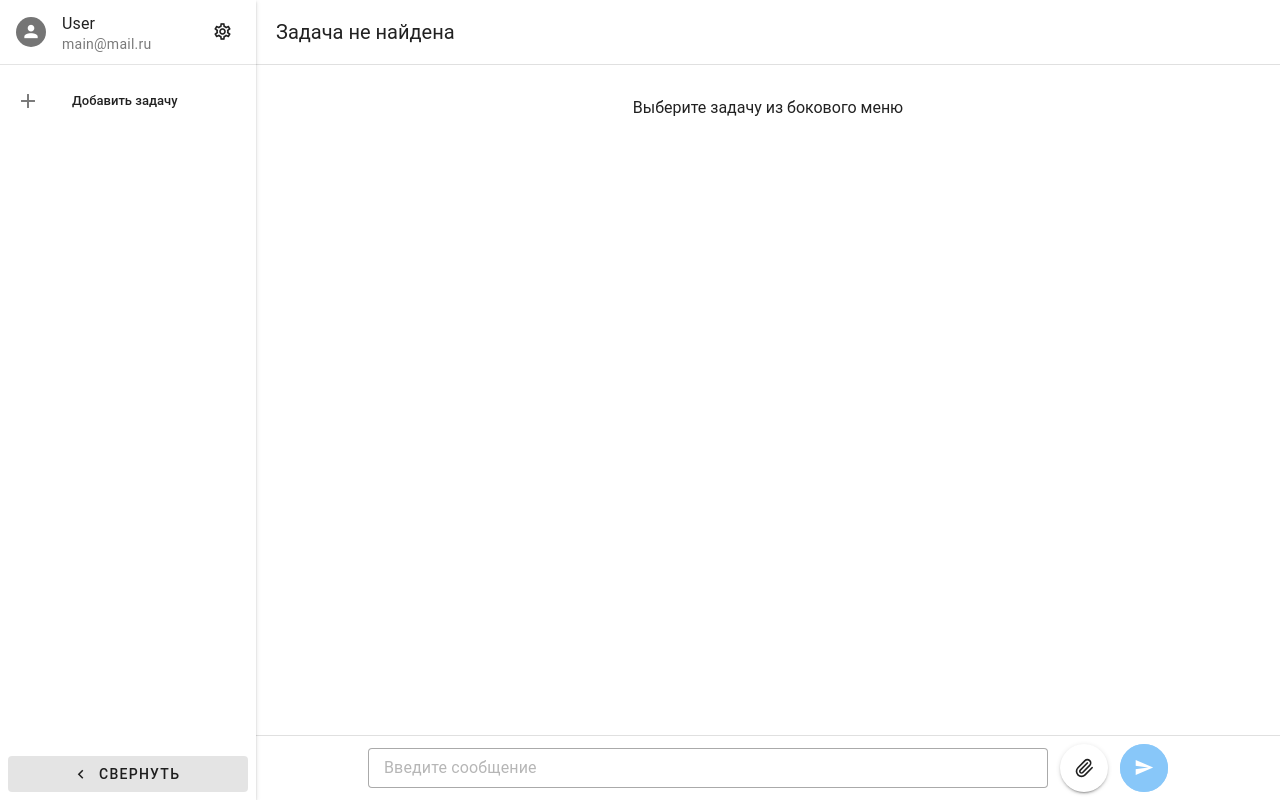
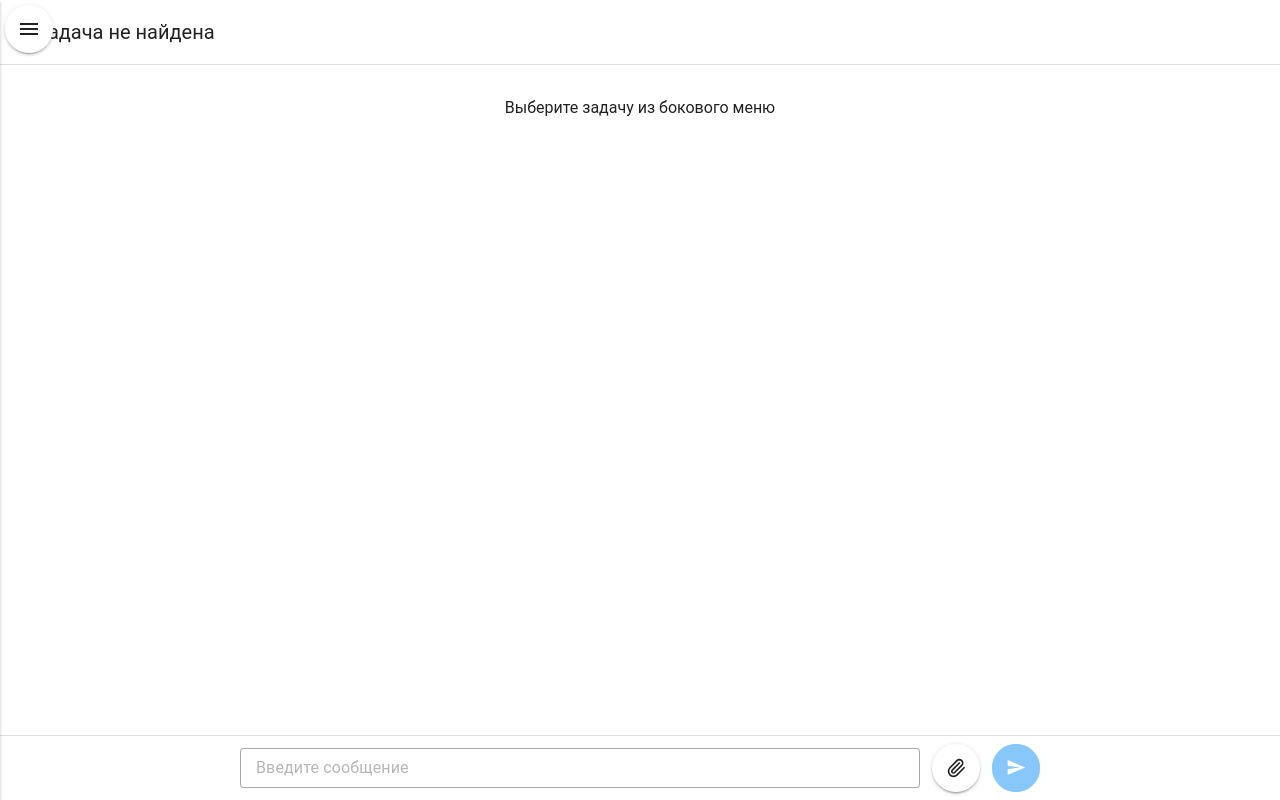
Before and after one commit to YangBang74/manager-task, a Vue app: page /task/1 in a window 1280 px wide. Built offline with nearby package versions, Linux system fonts and the light colour scheme.

Commit message:
feat: response verticalnav

```diff
--- a/src/components/VerticalNav.vue
+++ b/src/components/VerticalNav.vue
@@ -14,9 +14,7 @@ const vuetifyTheme = useTheme()
 // Тема
 // ——————————————————————————
 export type Theme = 'light' | 'dark' | 'system'
-
 const preference = ref<Theme>((localStorage.getItem('theme') as Theme) || 'system')
-
 const theme = computed<'light' | 'dark' | 'system'>({
   get: () => preference.value,
   set: (val) => {
@@ -35,7 +33,7 @@ function applyTheme() {
   }
 }
 
-// слушаем системную тему, если выбрано system
+// Слушаем системную тему, если выбрано system
 const mq = window.matchMedia('(prefers-color-scheme: dark)')
 mq.addEventListener('change', () => {
   if (preference.value === 'system') {
@@ -43,7 +41,7 @@ mq.addEventListener('change', () => {
   }
 })
 
-// применяем тему сразу при загрузке
+// Применяем тему сразу при загрузке
 onMounted(() => {
   applyTheme()
 })
@@ -51,7 +49,7 @@ onMounted(() => {
 // ——————————————————————————
 // Меню и задачи
 // ——————————————————————————
-const menuIsActive = ref(true)
+const menuIsActive = ref(false)
 const showInput = ref(false)
 const newTaskTitle = ref('')
 const settingsModal = ref(false)
@@ -65,15 +63,34 @@ function addTask() {
 
 function goToTask(taskId: number) {
   router.push(`/task/${taskId}`)
+  if ($vuetify.display.mdAndDown) {
+    menuIsActive.value = false // Закрываем меню после выбора задачи на мобильных
+  }
+}
+
+function toggleMenu() {
+  menuIsActive.value = !menuIsActive.value
 }
 </script>
 
 <template>
+  <!-- Иконка меню для мобильной версии -->
+  <VBtn
+    v-if="$vuetify.display.mdAndDown || !menuIsActive"
+    icon
+    class="mobile-menu-btn"
+    @click="toggleMenu"
+  >
+    <VIcon icon="mdi-menu" size="24" />
+  </VBtn>
+
   <!-- Боковое меню -->
   <VNavigationDrawer
+    v-model="menuIsActive"
     :rail="!menuIsActive"
     class="flex-no-wrap"
-    permanent
+    :class="$vuetify.display.mdAndDown ? 'absolute' : 'relative'"
+    :permanent="!$vuetify.display.mdAndDown"
     floating
     rail-width="60"
     elevation="2"
@@ -98,15 +115,14 @@ function goToTask(taskId: number) {
         </VBtn>
       </template>
     </VListItem>
-
     <VDivider class="my-2" />
-
     <VList density="compact" nav>
       <VListItem
         prepend-icon="mdi-plus"
-        title="Добавить задачу"
+        :title="menuIsActive ? 'Добавить задачу' : ''"
         @click="showInput = !showInput"
         rounded="lg"
+        :class="!menuIsActive ? 'justify-center' : ''"
       />
       <VExpandTransition>
         <div v-if="showInput && menuIsActive" class="my-2">
@@ -121,7 +137,6 @@ function goToTask(taskId: number) {
           />
         </div>
       </VExpandTransition>
-
       <VListItem
         v-for="task in store.tasks"
         :key="task.id"
@@ -132,7 +147,7 @@ function goToTask(taskId: number) {
         rounded="lg"
         :class="[
           task.done ? 'line-through text-medium-emphasis bg-success' : 'bg-secondary/20',
-          !menuIsActive ? 'task-icon-centered' : '',
+          !menuIsActive ? 'justify-center' : '',
         ]"
       >
         <template #prepend>
@@ -154,15 +169,14 @@ function goToTask(taskId: number) {
         </template>
       </VListItem>
     </VList>
-
-    <template #append>
+    <template #append v-if="!$vuetify.display.mdAndDown">
       <div class="pa-2">
         <VBtn
           block
           variant="tonal"
-          @click="menuIsActive = !menuIsActive"
+          @click="toggleMenu"
           class="ma-0"
-          :class="menuIsActive ? 'text-center ma-0' : 'text-h6'"
+          :class="menuIsActive ? 'text-center ma-0' : 'text-h6 justify-center'"
           :prepend-icon="menuIsActive ? 'mdi-chevron-left' : 'mdi-chevron-right'"
           :text="menuIsActive ? 'Свернуть' : ''"
         >
@@ -177,7 +191,6 @@ function goToTask(taskId: number) {
       <template #append>
         <VBtn icon="mdi-close" variant="text" @click="settingsModal = false"></VBtn>
       </template>
-
       <VCardText class="d-flex justify-between gap-4">
         <VCard
           :color="theme === 'system' ? 'primary' : ''"
@@ -188,7 +201,6 @@ function goToTask(taskId: number) {
           <Monitor width="24" />
           <span class="text-sm">Системная</span>
         </VCard>
-
         <VCard
           :color="theme === 'light' ? 'primary' : ''"
           width="33.3%"
@@ -198,7 +210,6 @@ function goToTask(taskId: number) {
           <Sun width="24" />
           <span class="text-sm">Светлая</span>
         </VCard>
-
         <VCard
           :color="theme === 'dark' ? 'primary' : ''"
           width="33.3%"
@@ -217,12 +228,19 @@ function goToTask(taskId: number) {
 .text-decoration-line-through {
   text-decoration: line-through;
 }
-
-/* Дополнительно: для центрирования текста под иконкой */
 .pa-4 {
   padding: 1rem !important;
 }
 .mt-2 {
   margin-top: 0.5rem !important;
 }
+.justify-center {
+  justify-content: center;
+}
+.mobile-menu-btn {
+  position: fixed;
+  top: 5px;
+  left: 5px;
+  z-index: 1000;
+}
 </style>
--- a/src/layouts/default.vue
+++ /dev/null
@@ -1,14 +0,0 @@
-<script setup lang="ts">
-import VerticialNav from '@/components/VerticalNav.vue'
-import { RouterView } from 'vue-router'
-</script>
-
-<template>
-  <div class="layout">
-    <main class="flex">
-      <VerticialNav />
-      <RouterView class="w-[80%]" />
-    </main>
-    <footer></footer>
-  </div>
-</template>
--- a/src/plugins/vuetify.ts
+++ b/src/plugins/vuetify.ts
@@ -52,4 +52,15 @@ export const vuetify = createVuetify({
     },
     sets: { mdi },
   },
+  display: {
+    mobileBreakpoint: 'sm', // Устанавливает точку, где считается мобильное устройство
+    thresholds: {
+      xs: 0, // <600px
+      sm: 600, // ≥600px
+      md: 960, // ≥960px
+      lg: 1280, // ≥1280px
+      xl: 1920, // ≥1920px
+      xxl: 2560, // ≥2560px
+    },
+  },
 })
--- a/src/views/TaskDetail.vue
+++ b/src/views/TaskDetail.vue
@@ -222,7 +222,13 @@ onMounted(() => {
 
 <template>
   <div class="w-full flex flex-col overflow-hidden h-full" style="max-height: 82vh">
-    <VAppBar elevation="0" height="64" class="border-b">
+    <VAppBar
+      elevation="0"
+      height="64"
+      class="border-b"
+      :class="$vuetify.display.mdAndDown ? 'pl-10' : 'px-4'"
+      app
+    >
       <VToolbarTitle class="text-truncate">
         {{ currentTask?.title || 'Задача не найдена' }}
       </VToolbarTitle>
```
